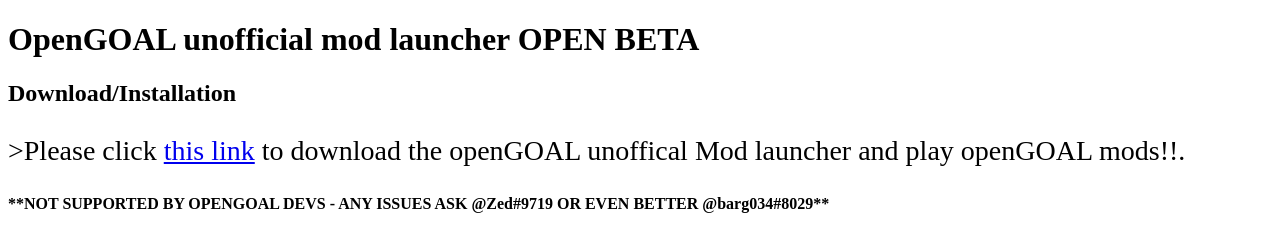
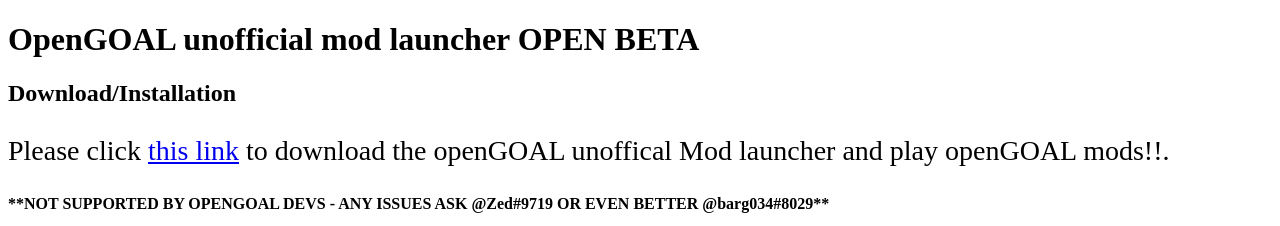
Before and after one commit to xTVaser/jakmods.dev, a plain HTML site: page index.html in a window 1280 px wide. Shown: the top 226 px of the page. Drawn offline with Linux system fonts and the light colour scheme; no server answers.

Commit message:
Update index.html

```diff
--- a/index.html
+++ b/index.html
@@ -77,7 +77,7 @@
   <body>
     <p><h1>OpenGOAL unofficial mod launcher OPEN BETA</h1></p>
     <p><h2>Download/Installation</h2></p>
-    <p style="font-size:28px;">>Please click <a href="download.html">this link</a> to download the openGOAL unoffical Mod launcher and play openGOAL mods!!.</p>
+    <p style="font-size:28px;">Please click <a href="download.html">this link</a> to download the openGOAL unoffical Mod launcher and play openGOAL mods!!.</p>
     <p><b>**NOT SUPPORTED BY OPENGOAL DEVS - ANY ISSUES ASK @Zed#9719 OR EVEN BETTER @barg034#8029**</b></p>
     <p>All code is ran at your own risk. You can audit it, build your own, and view the json on Github <a href="https://github.com/OpenGOAL-Unofficial-Mods/OpenGoal-ModLauncher-dev">here</a>.</p>
     <iframe width="560" height="315" src="https://www.youtube.com/embed/JYVNwv4_0R4" title="YouTube video player" frameborder="0" allow="accelerometer; autoplay; clipboard-write; encrypted-media; gyroscope; picture-in-picture" allowfullscreen></iframe>
```
